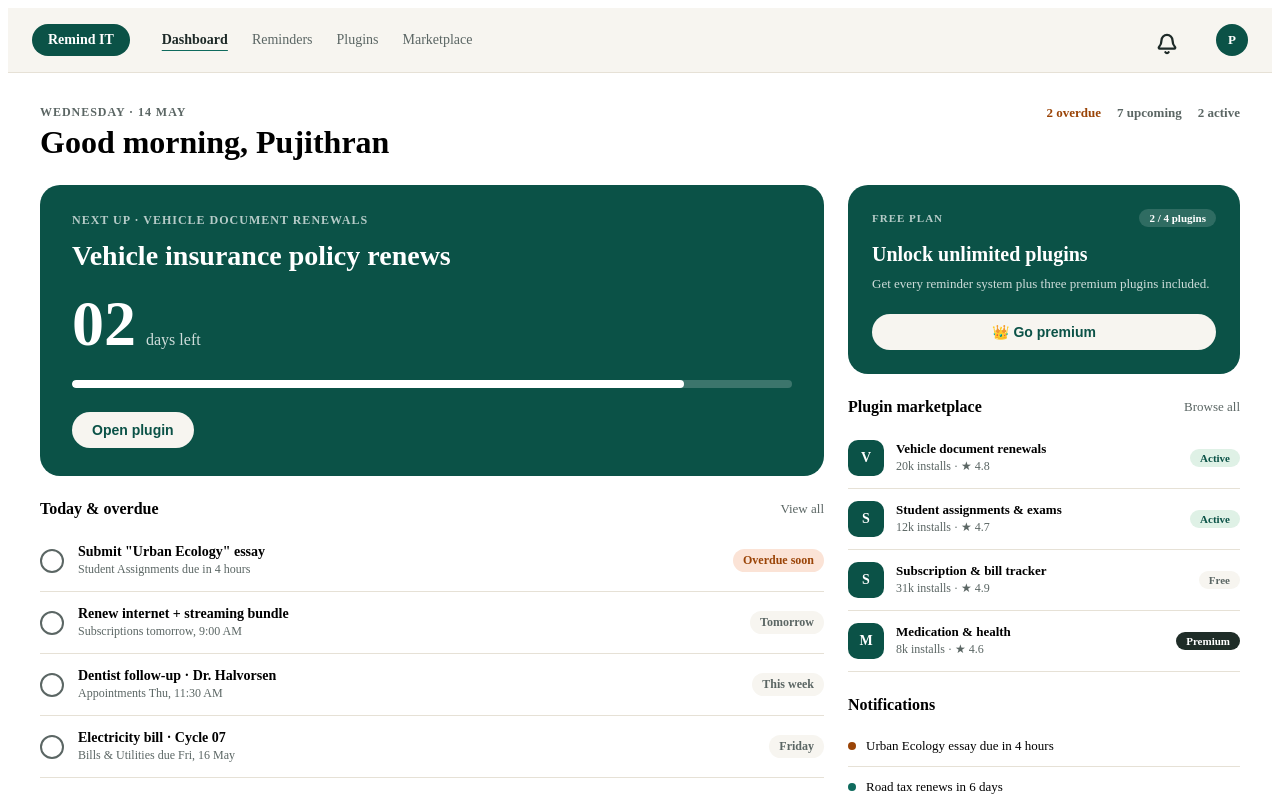
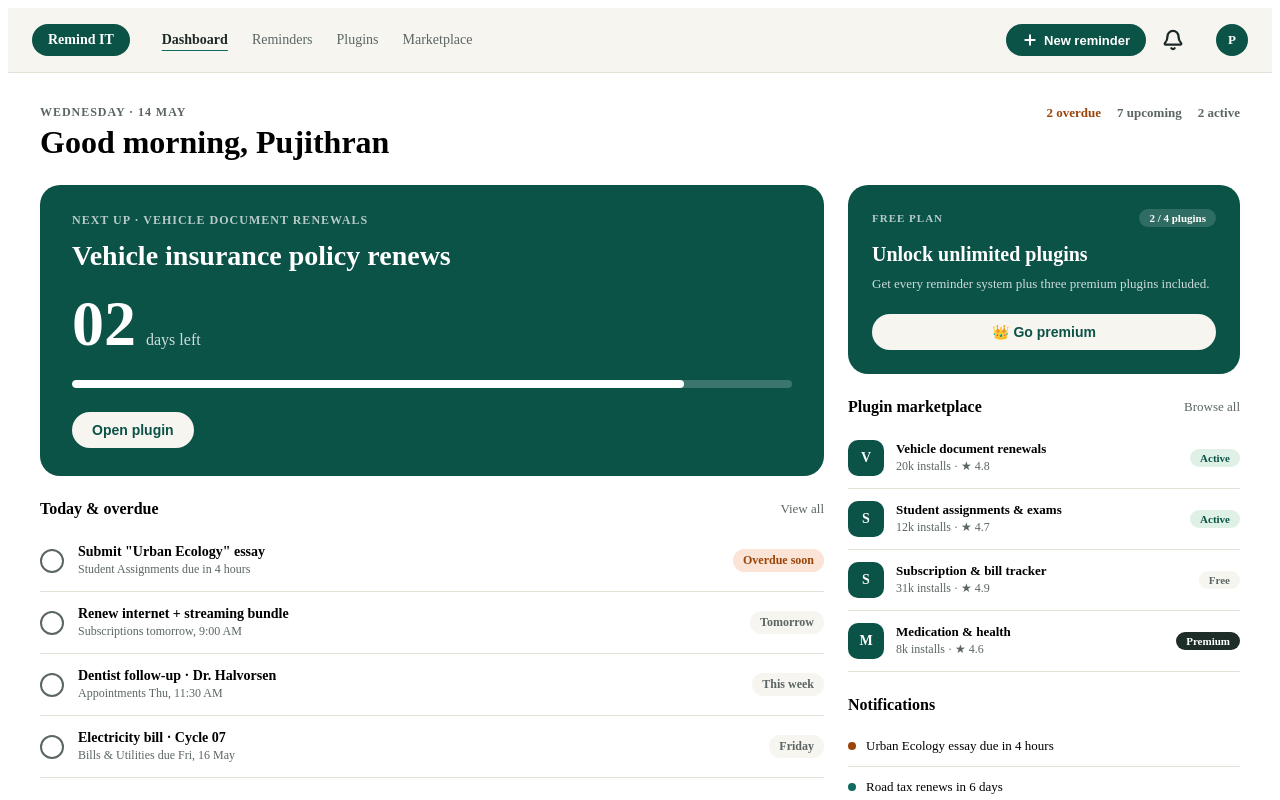
Before and after one commit to Pujithran/Remind-IT, a React (Vite) app: page / in a window 1280 px wide. Shown: the top 800 px of the page. Built offline with nearby package versions, Linux system fonts and the light colour scheme.

Commit message:
Add new reminder buttion for header

```diff
--- a/src/components/Header.css
+++ b/src/components/Header.css
@@ -44,12 +44,22 @@
   gap: 16px;
 }
 
-.header__icon-btn {
+/* .header__icon-btn {
   border: none;
   background: transparent;
   cursor: pointer;
   color: var(--rt-text);
-  transform: translateY(5px);
+  transform: translateY(3px);
+} */
+
+.header__icon-btn {
+  display: flex;
+  align-items: center;
+  padding: 0;
+  border: none;
+  background: transparent;
+  cursor: pointer;
+  color: var(--rt-text);
 }
 
 .header__avatar {
@@ -64,3 +74,17 @@
   font-size: 13px;
   font-weight: 700;
 }
+
+.header__new-btn {
+  display: flex;
+  align-items: center;
+  gap: 6px;
+  padding: 8px 16px;
+  border: none;
+  border-radius: 999px;
+  background: var(--rt-green-dark);
+  color: #fff;
+  font-size: 13px;
+  font-weight: 700;
+  cursor: pointer;
+}
--- a/src/components/Header.jsx
+++ b/src/components/Header.jsx
@@ -1,5 +1,5 @@
 import { NavLink } from "react-router-dom";
-import { Bell } from "lucide-react";
+import { Bell, Plus } from "lucide-react"
 import "./Header.css"
 
 function Header() {
@@ -36,6 +36,11 @@ function Header() {
             </nav>
 
             <div className="header__actions">
+                <button className="header__new-btn">
+                    <Plus size={16} strokeWidth={3} />
+                    New reminder
+                </button>
+
                 <button className="header__icon-btn" aria-label="Notifications">
                     <Bell size={22} strokeWidth={2.5} />
                 </button>
```
